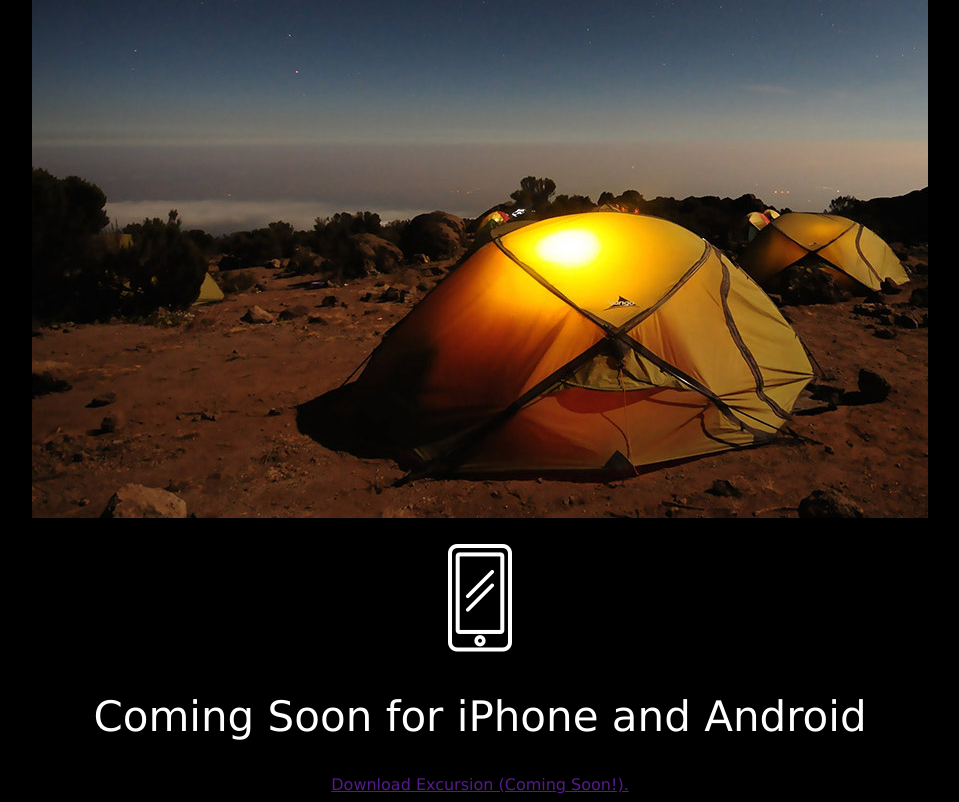
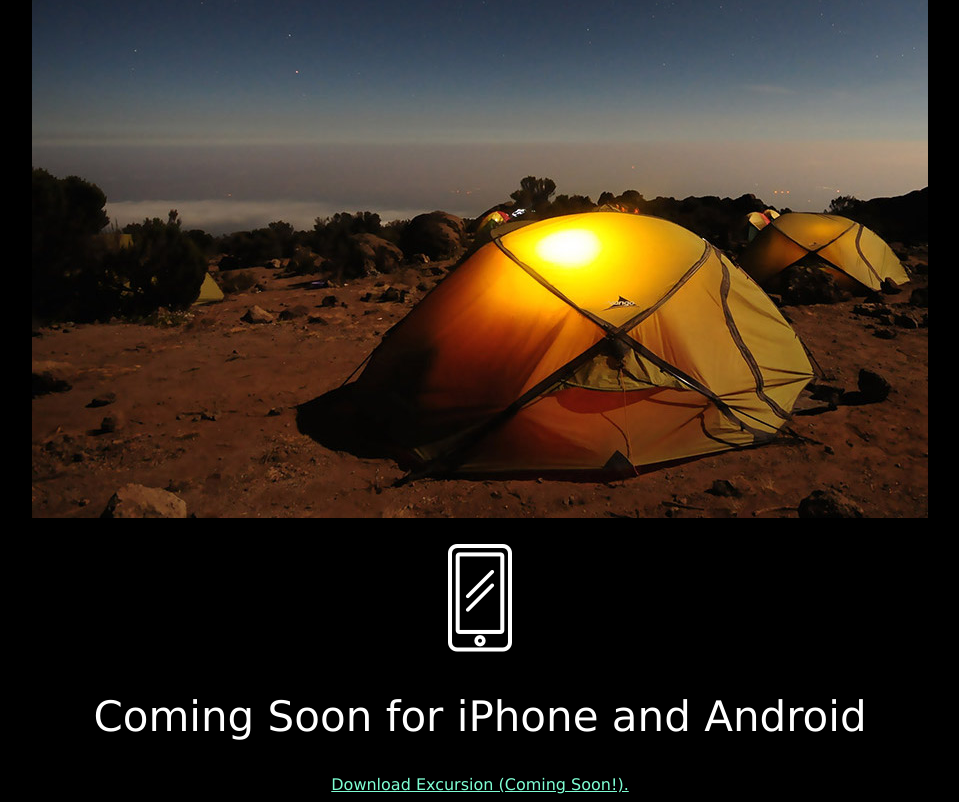
Before and after one commit to b1llfantast1c/excursion, a plain HTML site: page index.html in a window 1280 px wide. Shown: the part 551-1353 px from the top of the page, without its empty margins (160-1119 px from the left). Drawn offline with Linux system fonts and the light colour scheme.

Commit message:
formatting complete

```diff
--- a/index.html
+++ b/index.html
@@ -3,7 +3,7 @@
   <head>
     <meta charset="utf-8">
     <title>excursion</title>
-    <link href="resources/css/style.css" type="text/css" rel="stylesheet" />
+    <link class="dlLink" href="resources/css/style.css" type="text/css" rel="stylesheet" />
   </head>
   <body>
     <h1>Discover hidden places in the world around you</h1>
@@ -18,6 +18,6 @@
     <p><img src="resources\images\camp.jpg" id="camp" alt="campsite"/></p>
     <p><img src="resources/images/phone.png" id="phone" /></p>
     <h2>Coming Soon for iPhone and Android</h2>
-    <a href="">Download Excursion (Coming Soon!).</a>
+    <a class="dlLink" href="">Download Excursion (Coming Soon!).</a>
   </body>
 </html>
--- a/resources/css/style.css
+++ b/resources/css/style.css
@@ -25,7 +25,7 @@ p {
   color: gray;
 }
 
-.dlLink {
+a {
   color: aquamarine;
   font-size: 16px;
 }
```
